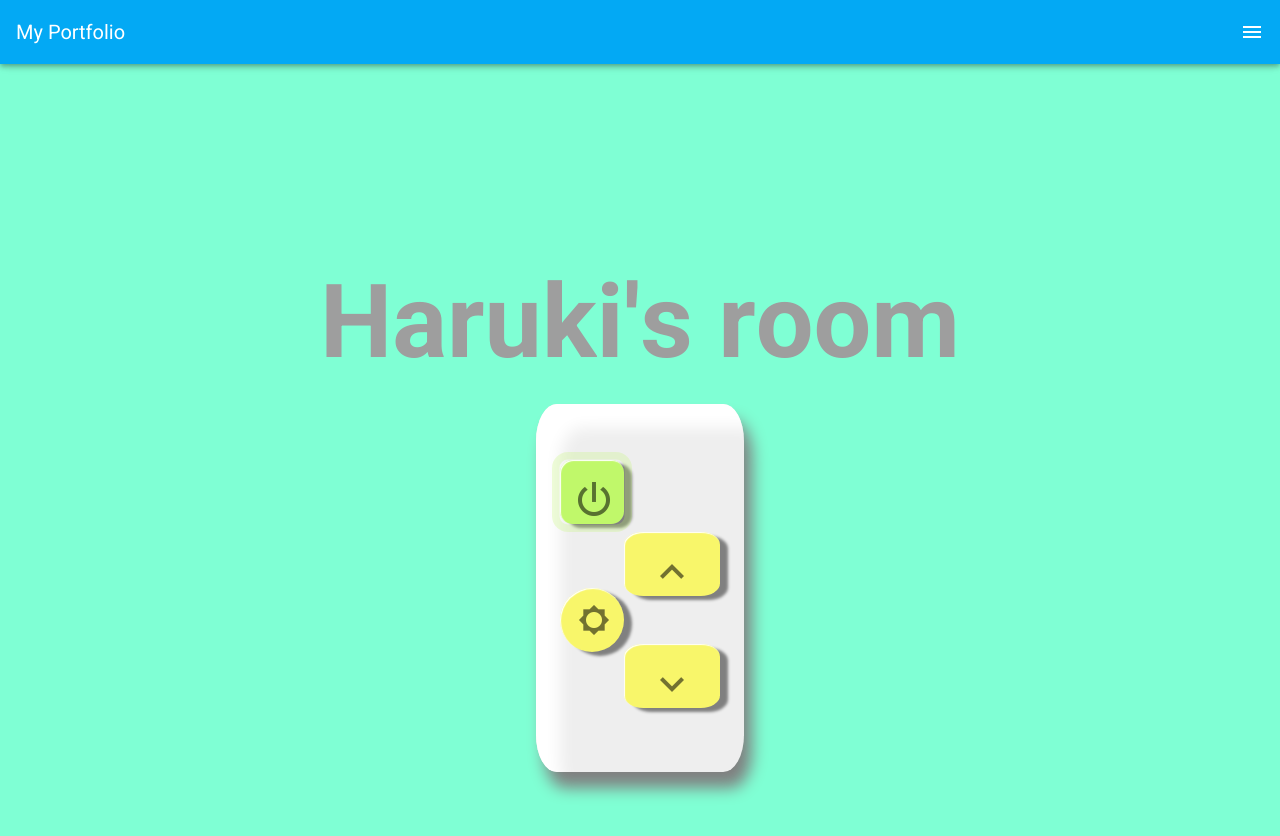
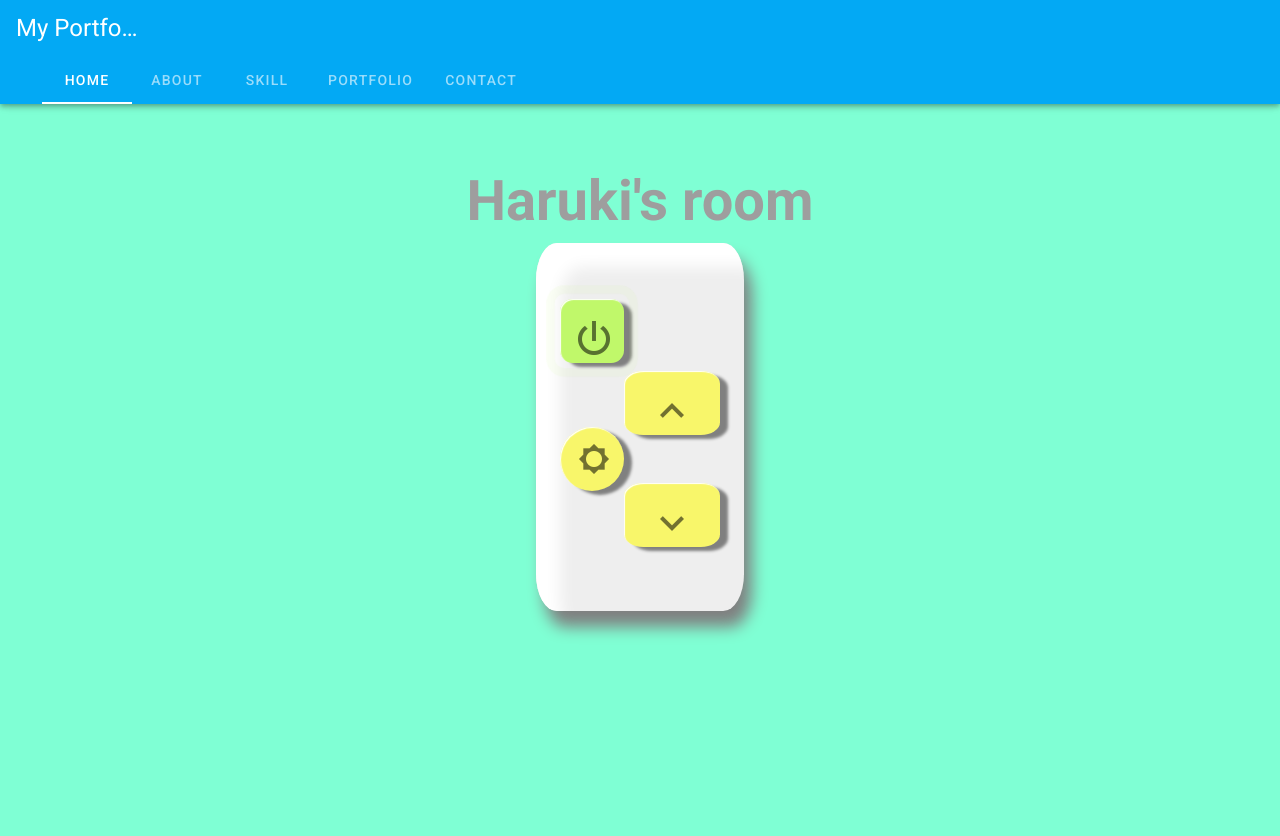
Before and after one commit to Chukoto/my-portfolio, a Vue app: page / in a window 1280 px wide. Shown: the top 836 px of the page. Built offline with nearby package versions, Linux system fonts and the light colour scheme.

Commit message:
[mod] created hamburfer menu and normal menu for multi device

```diff
--- a/src/components/Header.vue
+++ b/src/components/Header.vue
@@ -1,16 +1,29 @@
 <template>
   <div>
-    <v-toolbar
+    <v-app-bar
+      absolute
       dark
       color="light-blue accent-3;"
       style="position: fixed; left:0; top:0; width:100vw; z-index:199;"
+      short
     >
-      <v-toolbar-title>My Portfolio</v-toolbar-title>
-
+      <v-app-bar-title class="text-h5">My Portfolio</v-app-bar-title>
       <v-spacer></v-spacer>
-
-      <v-app-bar-nav-icon @click="toggleSideNav"></v-app-bar-nav-icon>
-    </v-toolbar>
+      <v-app-bar-nav-icon
+        class="hidden-md-and-up"
+        @click="toggleSideNav"
+      ></v-app-bar-nav-icon>
+      <template v-slot:extension>
+        <v-tabs class="hidden-sm-and-down" align-with-title>
+          <v-tab>Home</v-tab>
+          <v-tab>About</v-tab>
+          <v-tab>Skill</v-tab>
+          <v-tab>Portfolio</v-tab>
+          <v-tab>Contact</v-tab>
+        </v-tabs>
+        <v-spacer></v-spacer>
+      </template>
+    </v-app-bar>
   </div>
 </template>
 
@@ -18,6 +31,9 @@
 import { mapActions } from 'vuex';
 export default {
   name: 'Header',
+  data() {
+    return {};
+  },
   methods: {
     ...mapActions(['toggleSideNav']),
   },
--- a/src/components/Home.vue
+++ b/src/components/Home.vue
@@ -108,11 +108,14 @@ export default {
 
 <style lang="scss" scoped>
 h1 {
-  font-size: 8vw;
+  font-size: 7vh;
+  margin-top: 50px;
+  word-wrap: break-word;
+  width: auto;
 }
 
 #home-wrapper {
-  margin-top: 3rem;
+  margin-top: 6rem;
   position: relative;
 }
 
@@ -139,7 +142,7 @@ h1 {
   width: 100%;
   height: 100rem;
   margin: 0 auto;
-  padding-top: 10rem;
+  padding-top: 1vw;
   background-color: aquamarine;
 }
 
@@ -271,7 +274,7 @@ h1 {
 ======================== */
 </style>
 
-<style lang="scss">
+<style lang="scss" scoped>
 /* ========================
 文字アニメ ここから
 ======================== */
```
